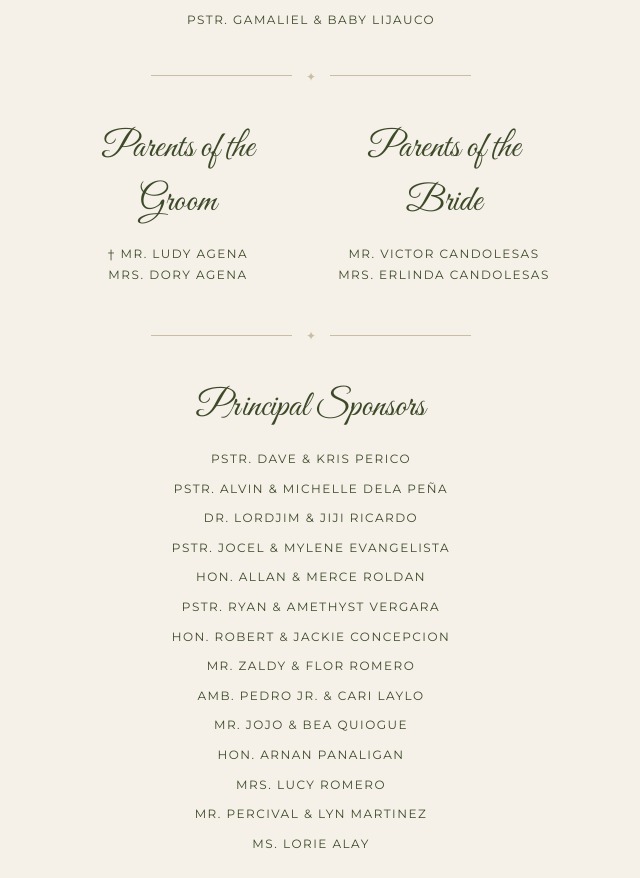
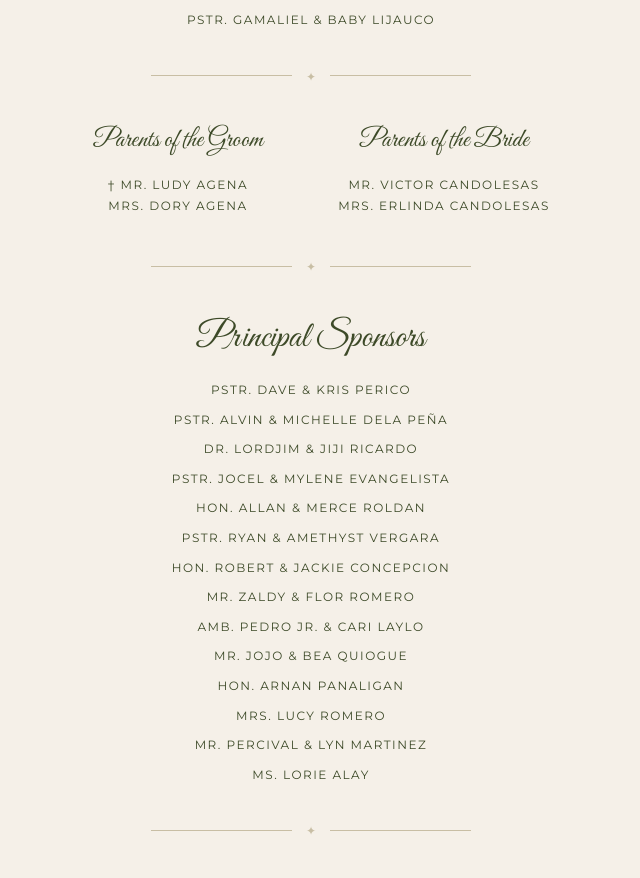
Before and after one commit to theharoldroyce/kelvinandlorawedding, a Next.js app: page / in a window 1280 px wide. Shown: the part 9580-10458 px from the top of the page, without its empty margins (329-969 px from the left). Built offline with nearby package versions, Linux system fonts and the light colour scheme.

Commit message:
16072026 update text

```diff
--- a/app/page.tsx
+++ b/app/page.tsx
@@ -660,12 +660,12 @@ export default function Home() {
           <div style={{ textAlign: 'center', margin: '36px 0 40px' }}>
             <div className="parents-grid">
               <div style={{ textAlign: 'center' }}>
-                <h3 className="t-script-md" style={{ fontFamily: 'var(--font-script)', color: '#3D4A28', marginBottom: 14 }}>Parents of the Groom</h3>
+                <h3 style={{ fontFamily: 'var(--font-script)', color: '#3D4A28', marginBottom: 14, whiteSpace: 'nowrap', fontSize: 'clamp(18px, 4.6vw, 26px)' }}>Parents of the Groom</h3>
                 <p className="entourage-name">† MR. LUDY AGENA</p>
                 <p className="entourage-name">MRS. DORY AGENA</p>
               </div>
               <div style={{ textAlign: 'center' }}>
-                <h3 className="t-script-md" style={{ fontFamily: 'var(--font-script)', color: '#3D4A28', marginBottom: 14 }}>Parents of the Bride</h3>
+                <h3 style={{ fontFamily: 'var(--font-script)', color: '#3D4A28', marginBottom: 14, whiteSpace: 'nowrap', fontSize: 'clamp(18px, 4.6vw, 26px)' }}>Parents of the Bride</h3>
                 <p className="entourage-name">MR. VICTOR CANDOLESAS</p>
                 <p className="entourage-name">MRS. ERLINDA CANDOLESAS</p>
               </div>
```
